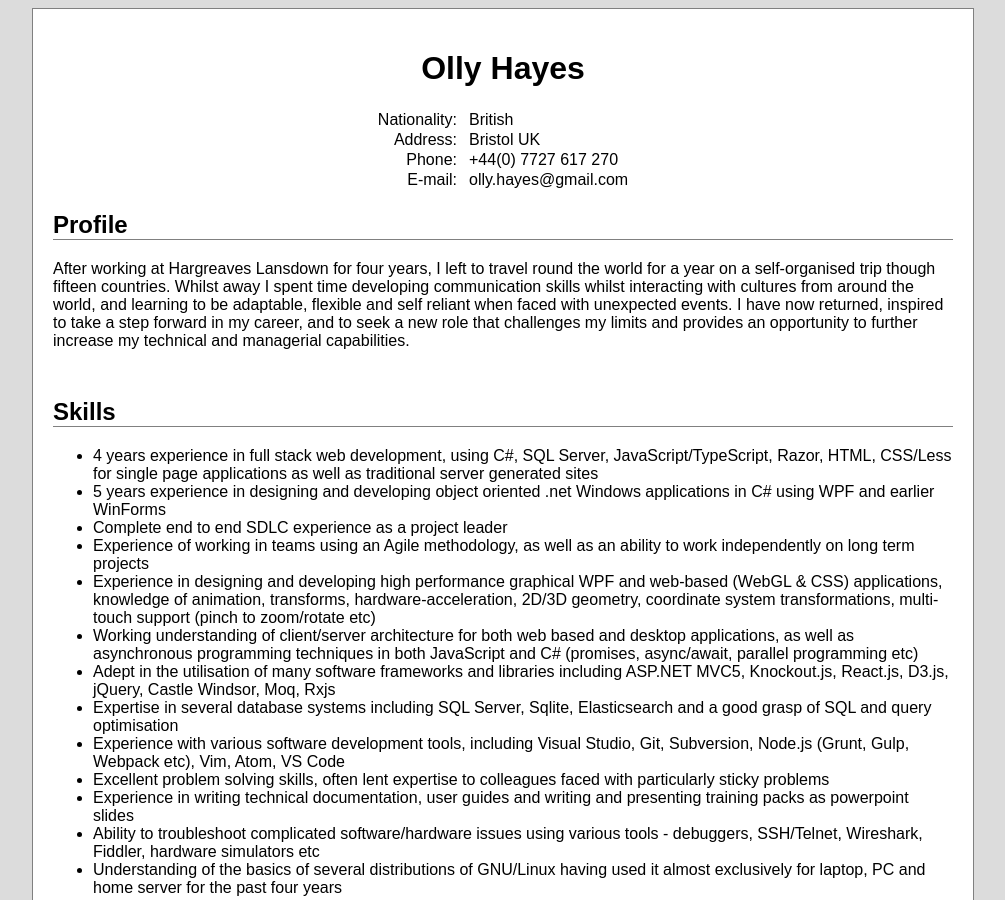
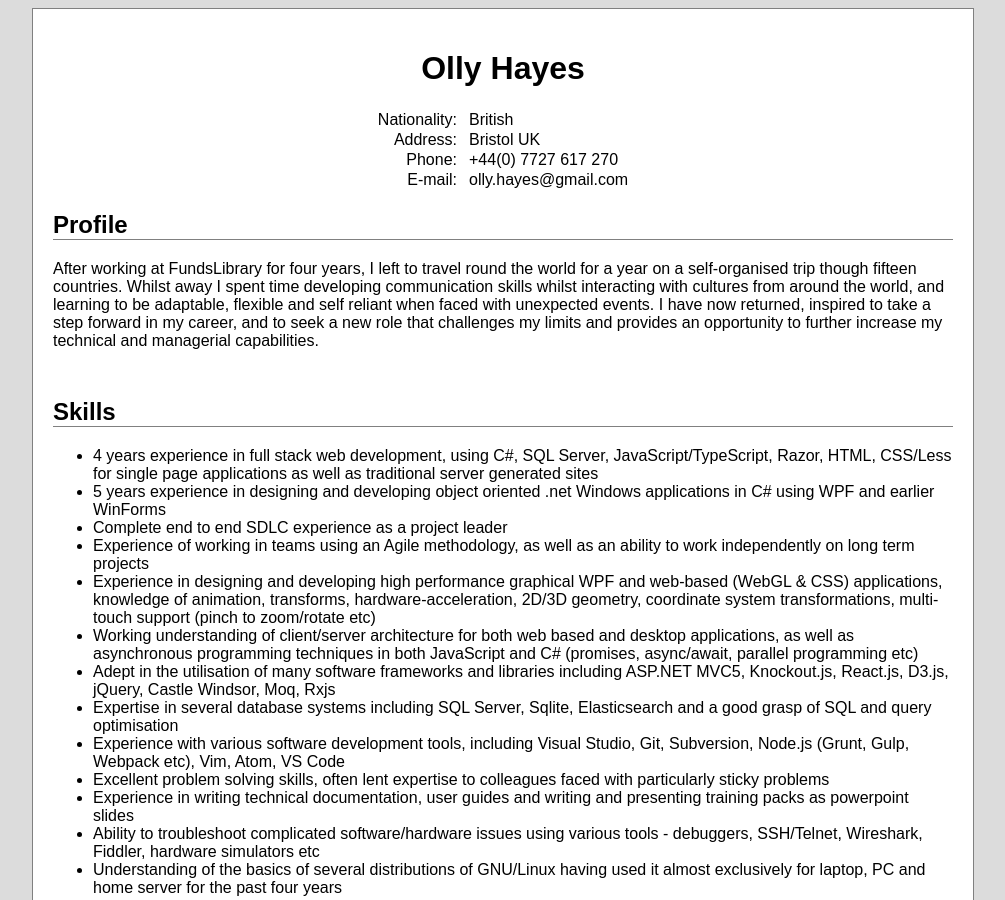
Before and after one commit to ollyhayes/cv, a Jekyll site: the page built from index.md, in a window 1280 px wide and 900 px high. Shown: the whole window, without its empty margins (137-1142 px from the left). Built offline with Jekyll 4.4.1, drawn with Linux system fonts in a browser that asks for light colours.

Commit message:
Correct HL/FL in profile

```diff
--- a/index.md
+++ b/index.md
@@ -15,7 +15,7 @@ title: Olly Hayes CV
 
 ## Profile
 
-After working at Hargreaves Lansdown for four years, I left to travel round the world for a year on a self-organised trip though fifteen countries. Whilst away I spent time developing communication skills whilst interacting with cultures from around the world, and learning to be adaptable, flexible and self reliant when faced with unexpected events. I have now returned, inspired to take a step forward in my career, and to seek a new role that challenges my limits and provides an opportunity to further increase my technical and managerial capabilities.
+After working at FundsLibrary for four years, I left to travel round the world for a year on a self-organised trip though fifteen countries. Whilst away I spent time developing communication skills whilst interacting with cultures from around the world, and learning to be adaptable, flexible and self reliant when faced with unexpected events. I have now returned, inspired to take a step forward in my career, and to seek a new role that challenges my limits and provides an opportunity to further increase my technical and managerial capabilities.
 
 ## Skills
 
```
